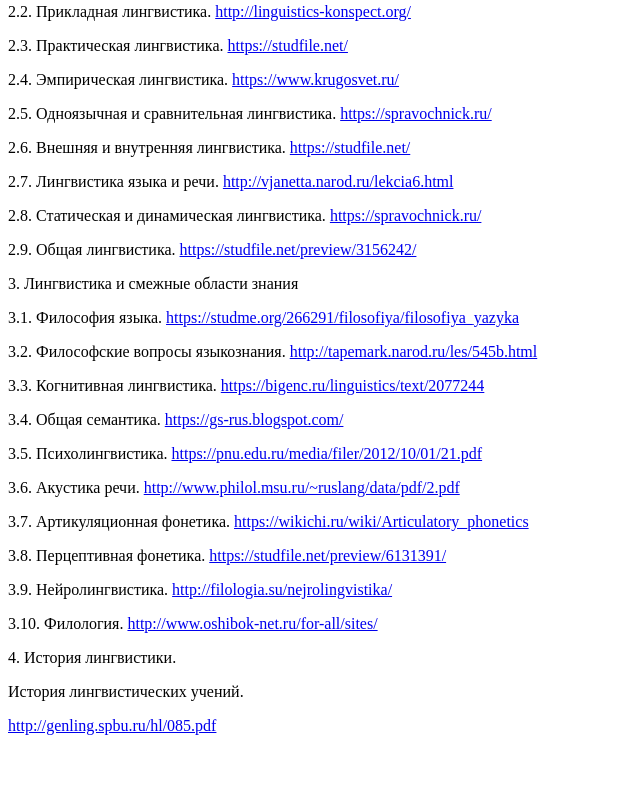
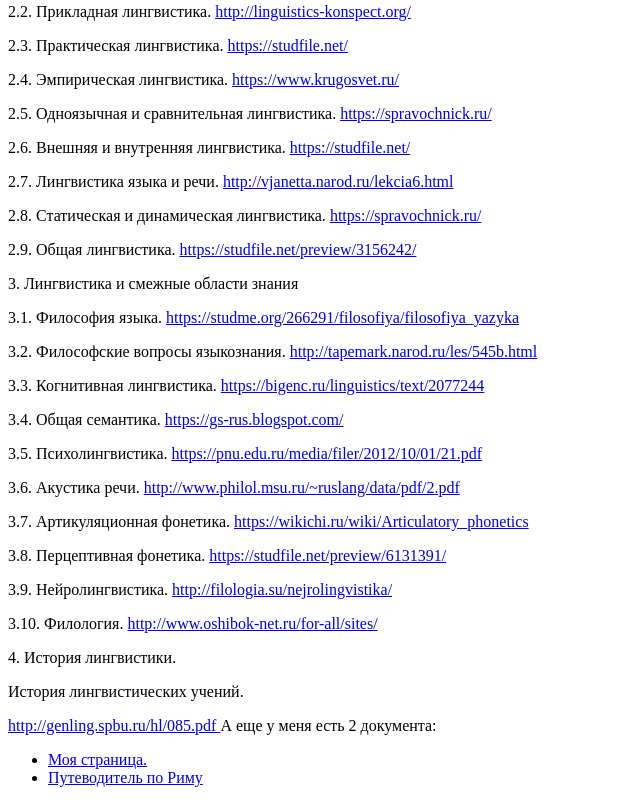
Before and after one commit to XeniaKurikalova/obzor_resursov, a plain HTML site: page index.html in a window 1280 px wide. Shown: the part 571-1374 px from the top of the page, without its empty margins (0-640 px from the left). Before the commit the page ends 1314 px from the top, so only its background shows below. Drawn offline with Linux system fonts and the light colour scheme.

Commit message:
Update index.html

```diff
--- a/index.html
+++ b/index.html
@@ -189,5 +189,10 @@
 		<a href="http://genling.spbu.ru/hl/085.pdf">
 			http://genling.spbu.ru/hl/085.pdf
 		</a>
+		А еще у меня есть 2 документа:
+<ul>
+    <li><a href="https://xeniakurikalova.github.io/sites/">Моя страница.</a></li>
+    <li><a href="https://xeniakurikalova.github.io/Rim/">Путеводитель по Риму</a></li>
+</ul>
 	</body>
 </html>
```
